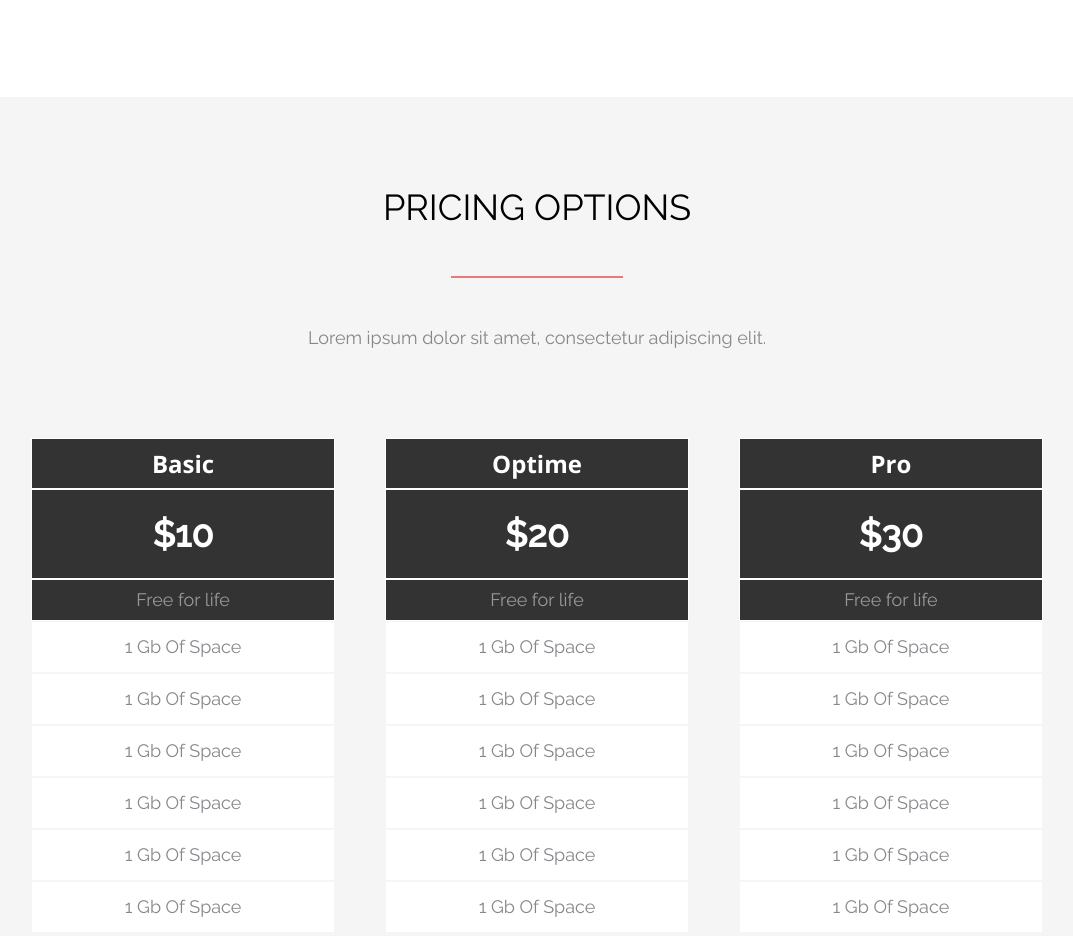
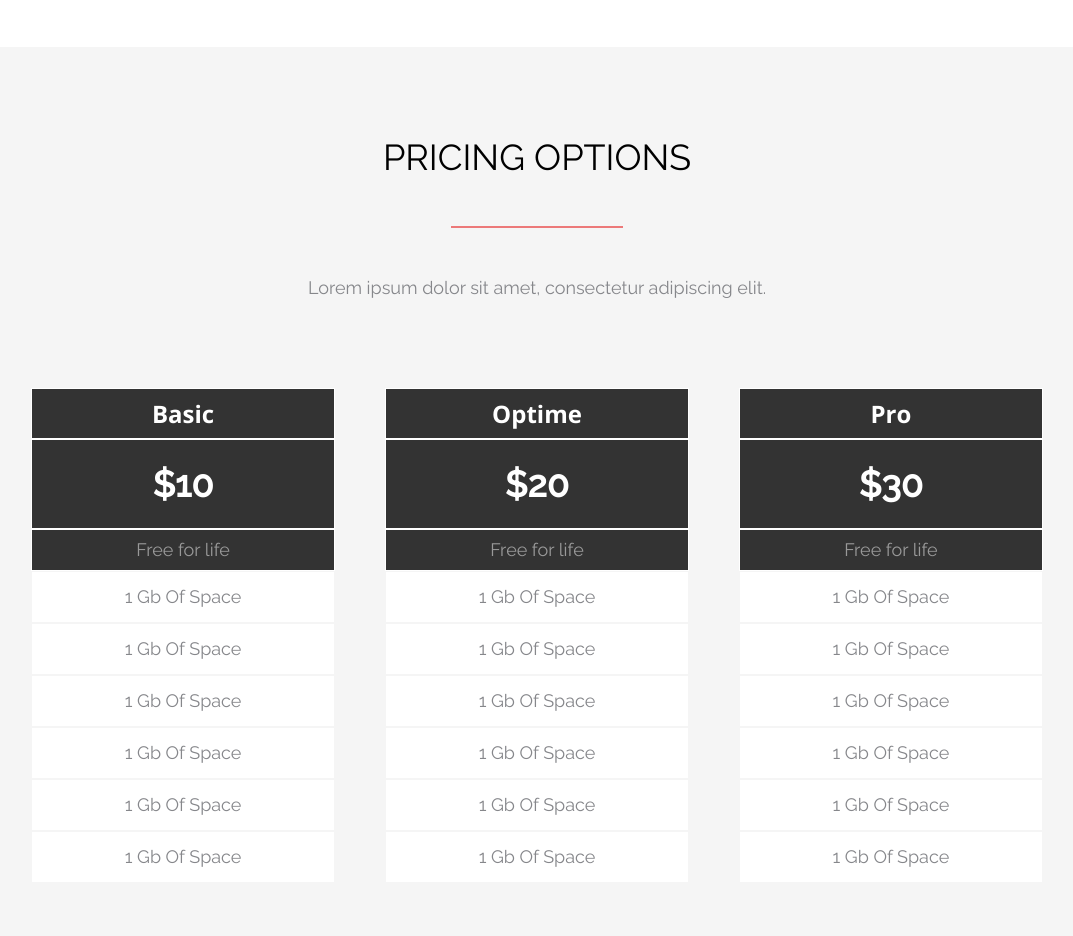
Before and after one commit to OlegPlt/TMS_Training-project, a plain HTML site: page axit/index.html in a window 1280 px wide. Shown: the part 2573-3509 px from the top of the page, without its empty margins (103-1176 px from the left). Drawn offline with nearby package versions, Linux system fonts and the light colour scheme.

Commit message:
AXIT - some fixes

```diff
--- a/axit/index.html
+++ b/axit/index.html
@@ -298,7 +298,7 @@
             </div>
         </div>
 
-        <div class="wrapper" id="pricing">
+        <div class="wrapper wrapper_pricing" id="pricing">
             <div class="pricing">
                 <div class="pricing-description description">
                     <div class="pricing-description__title title">
--- a/axit/styles/pricing_styles.css
+++ b/axit/styles/pricing_styles.css
@@ -1,4 +1,8 @@
 @import url('https://fonts.googleapis.com/css2?family=Open+Sans:wght@700&family=Raleway&display=swap');
+
+.wrapper_pricing {
+    padding-top: 0;
+}
 
 .pricing {
     width: 100%;
```
